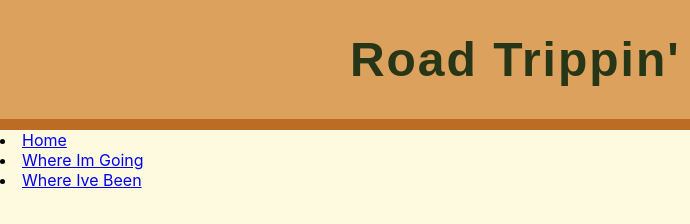
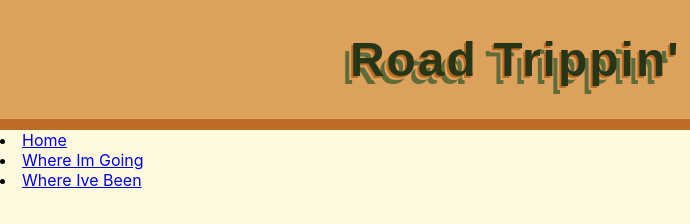
Before and after one commit to wwwestin/the-forest-people-phase-2-group-project, a React app in the folder my-app/: page /where-ive-been in a window 1280 px wide. Shown: the full height of the page, 0-690 px from the left. Built offline with nearby package versions, Linux system fonts and the light colour scheme; a web font is replaced by a local one.

Commit message:
Groovidied the title

```diff
--- a/my-app/src/Components/Header.js
+++ b/my-app/src/Components/Header.js
@@ -5,7 +5,7 @@ function Header() {
 
     return (
         <div className = "header">
-            <h1><span style={{color: "#283618"}}>Road</span> Trippin'</h1>
+            <h1>Road Trippin'</h1>
             <img src={Caravan}/>
             <DropDown />
         </div>
--- a/my-app/src/index.css
+++ b/my-app/src/index.css
@@ -73,6 +73,7 @@ body {
 
   .header > h1 {
     font-size: 3em;
+    text-shadow: -2px 2px #bc6c25, -4px 4px #dda15e, -8px 8px #606c38;
   }
 
   .header > img {
```
